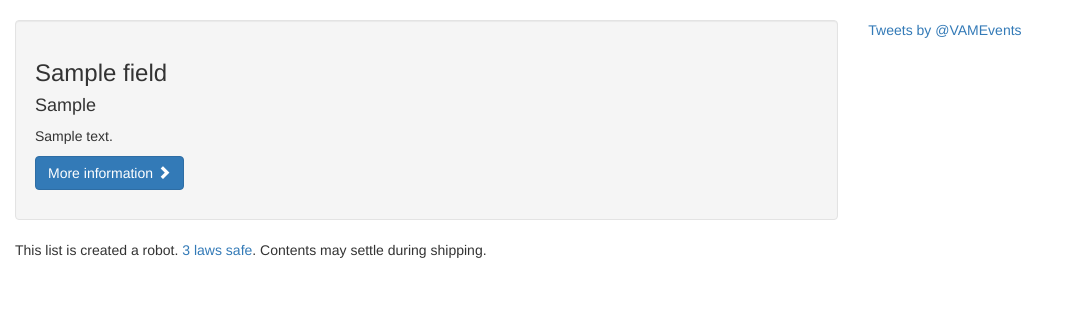
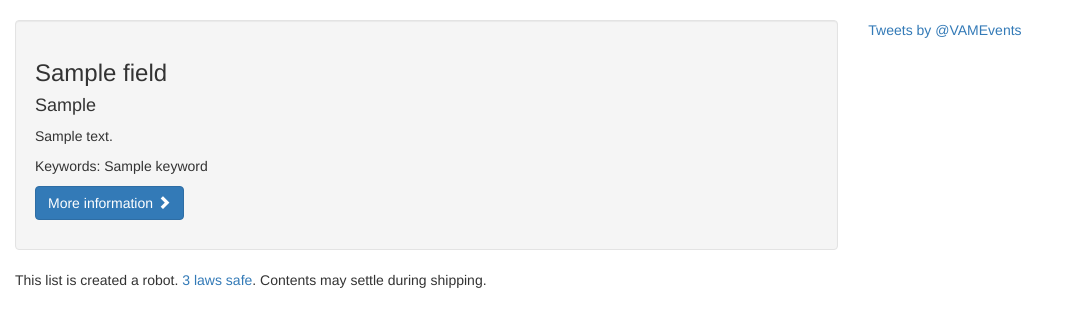
Before and after one commit to vanda/watbot, a Python web app: template templates/main.html in a window 1280 px wide. Shown: the part 180-507 px from the top of the page, without its empty margins (0-1069 px from the left). Run offline with Jinja, Linux system fonts and the light colour scheme; the template is opened without the code that fills it: most values are stand-ins (such as "Sample title", 1, 10 or a date in 2020); some libraries are stand-ins or nearby versions.

Commit message:
Display keywords on front page. Because

```diff
--- a/templates/main.html
+++ b/templates/main.html
@@ -32,6 +32,7 @@
                 <h3>{{ event['fields']['name'] }}</h3>
                 <h4>{{ event.get('event_dt') }}</h4>
                 <p>{{ event['fields']['short_description'] }}</p>
+                <p>Keywords: {% for keyword in event.keywords %}{{ keyword }}{% if not loop.last %}, {% endif %}{% endfor %}</p>
                 <p>
                     <a href="http://www.vam.ac.uk/whatson/event/{{ event['pk'] }}" target="_blank" class="btn btn-primary" role="button">
 
```
